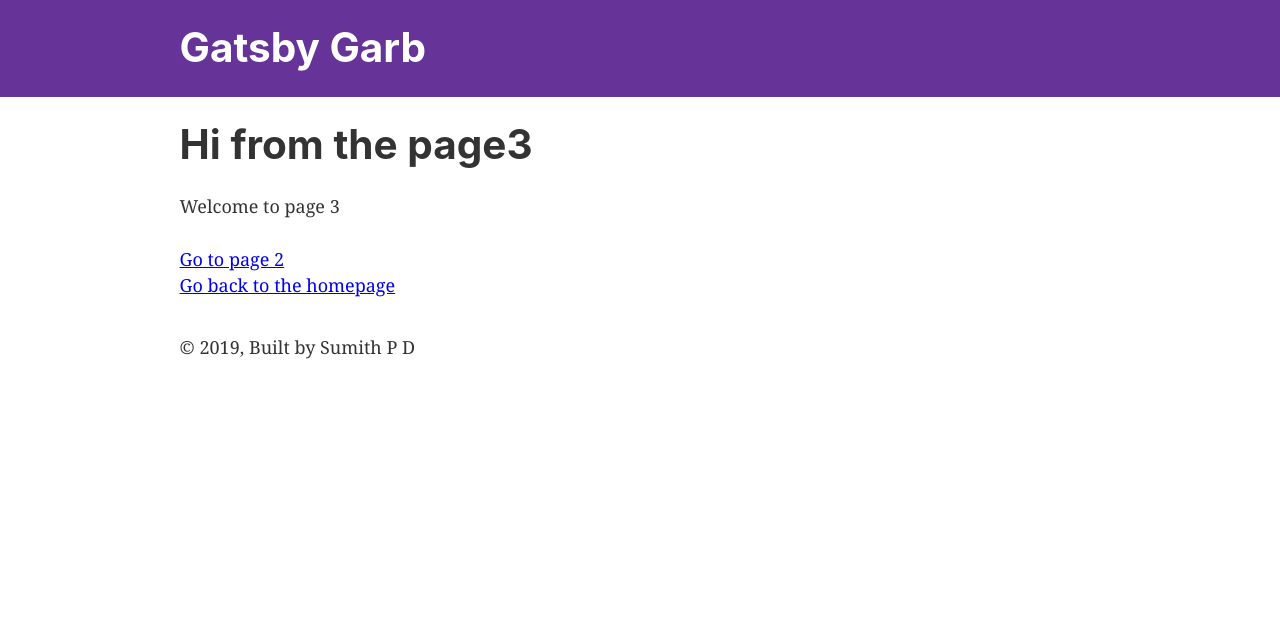
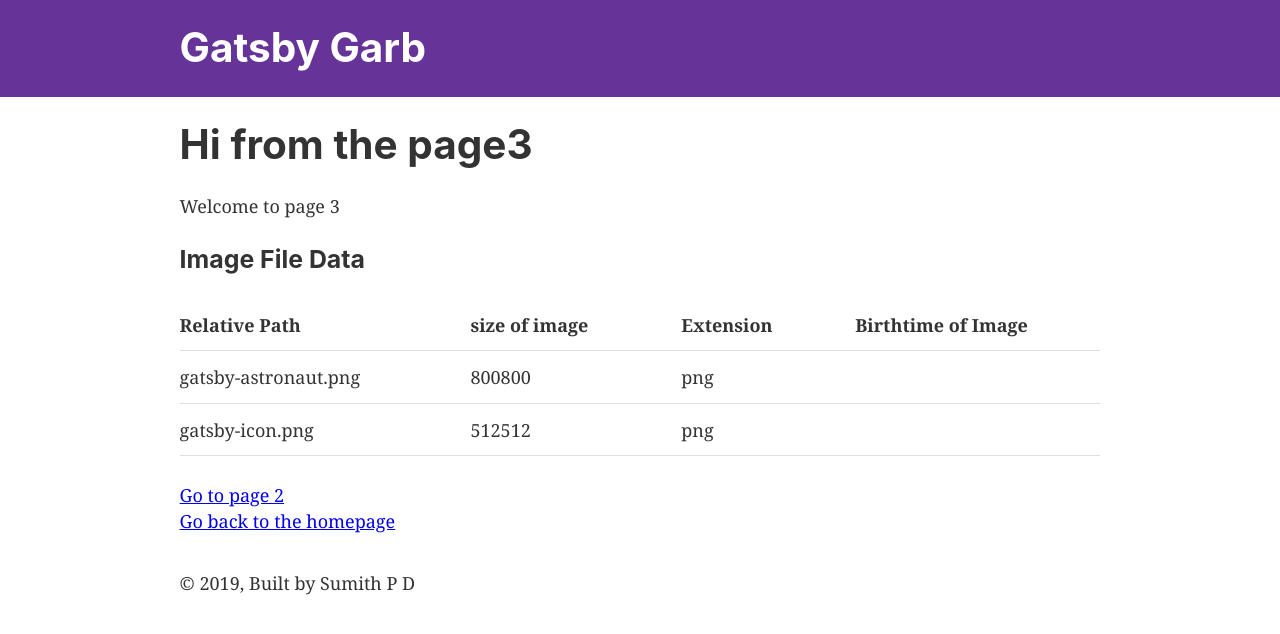
Before and after one commit to sumithpdd/udemy_gatsby_masterclass, a Gatsby site in the folder gatsby-garb/: page /posts/page-3 in a window 1280 px wide. Built offline with nearby package versions, Linux system fonts and the light colour scheme; Gatsby itself is replaced by a stand-in of ours.

Commit message:
Gatsby source filesystem plugin

```diff
--- a/gatsby-garb/src/pages/posts/page-3.js
+++ b/gatsby-garb/src/pages/posts/page-3.js
@@ -1,18 +1,59 @@
 import * as React from "react"
-import { Link } from "gatsby"
+import { graphql, Link, StaticQuery } from "gatsby"
 
 import Layout from "../../components/layout"
 import Seo from "../../components/seo"
+const getImageData = graphql`
+  {
+    allFile {
+      edges {
+        node {
+          relativePath
+          size
+          extension
+          birthTime
+        }
+      }
+    }
+  }
+`
 
-const SecondPage = () => (
+const thirdPage = () => (
   <Layout>
     <Seo title="Page three" />
     <h1>Hi from the page3 </h1>
     <p>Welcome to page 3</p>
+    <h3>Image File Data</h3>
+    <StaticQuery
+      query={getImageData}
+      render={data => (
+        <table>
+          <thead>
+            <tr>
+              <th>Relative Path</th>
+              <th>size of image</th>
+              <th>Extension</th>
+              <th>Birthtime of Image</th>
+            </tr>
+          </thead>
+          <tbody>
+            {data.allFile.edges.map(({node}, index) => (
+              <tr key={index}>
+                <td>{node.relativePath}</td>
+                <td>{node.size}</td>
+                <td>{node.extension}</td>
+                <td>{node.birthTime}</td>
+              </tr>
+            ))}
+          </tbody>
+        </table>
+      )}
+    />
+
     <Link to="/page-2">Go to page 2</Link>
-    <br/>
+    <br />
     <Link to="/">Go back to the homepage</Link>
   </Layout>
 )
 
-export default SecondPage
+export default thirdPage
```
